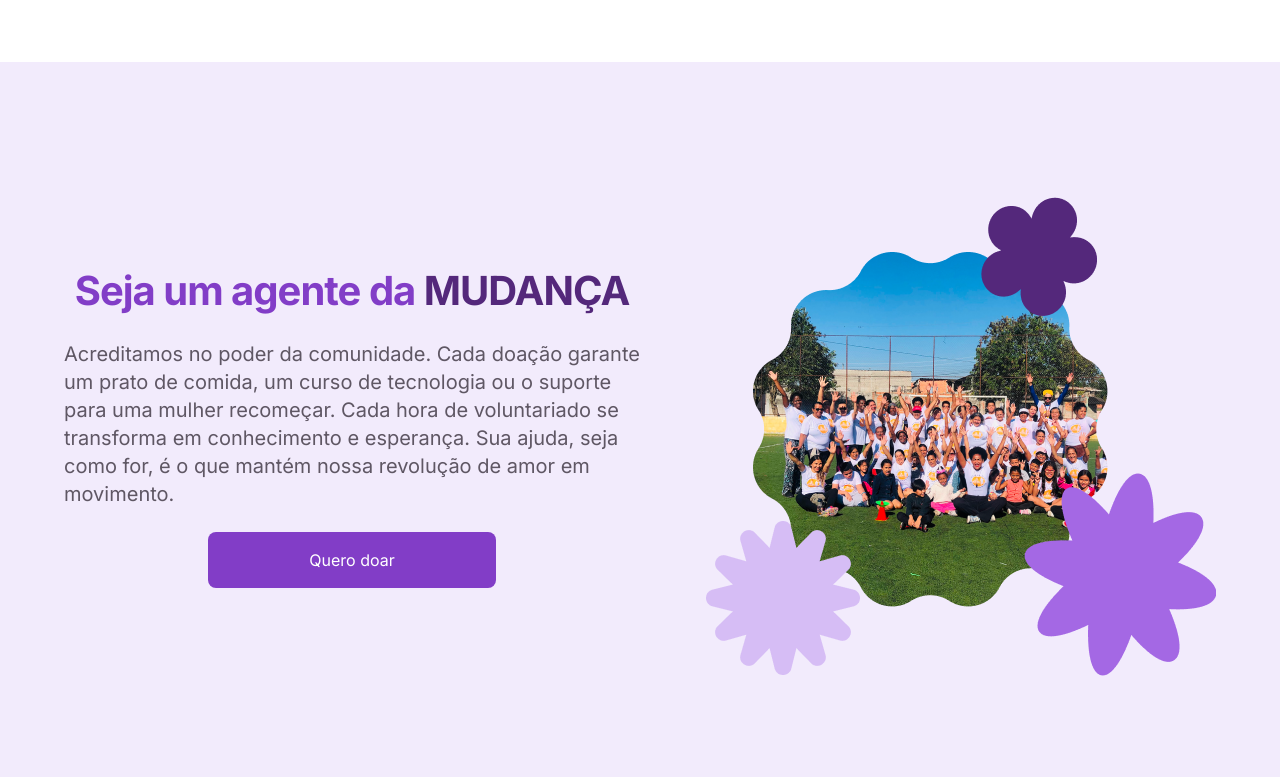
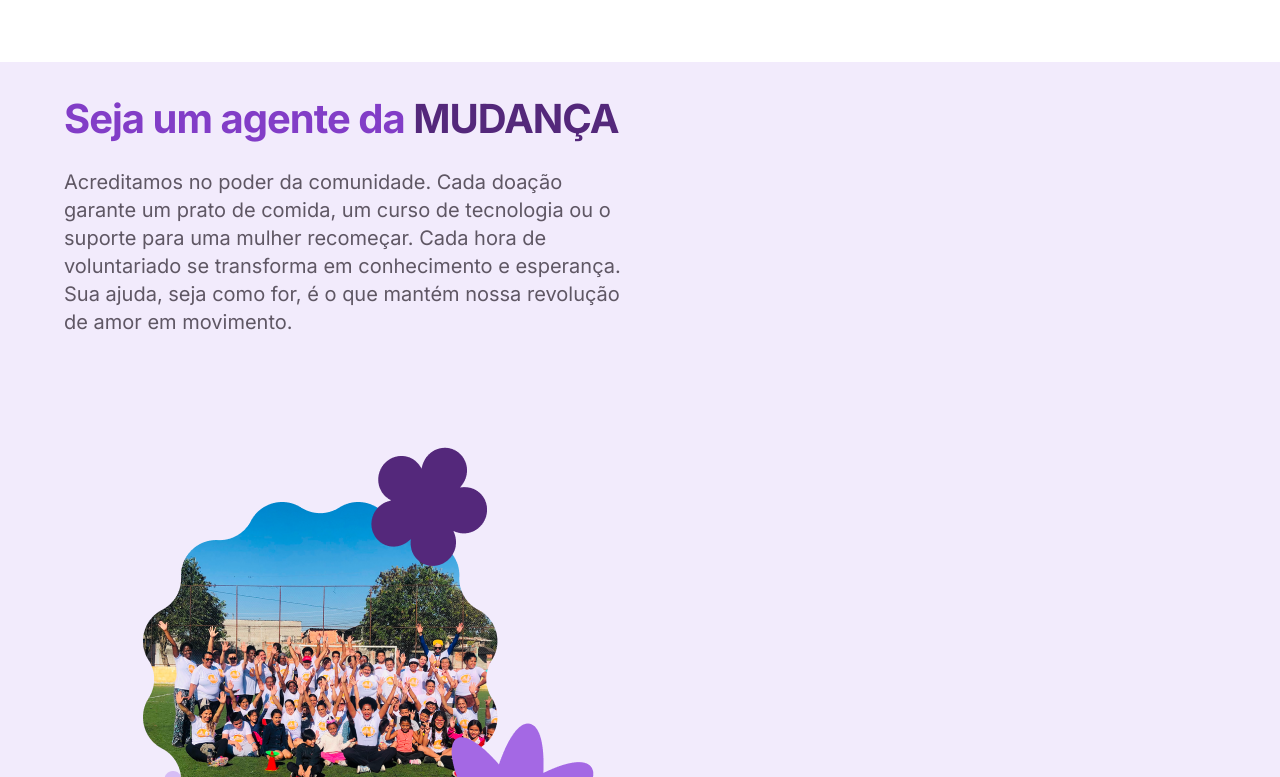
Before and after one commit to Projeto-FrontEnd-Fusion/Aceve-website-development, a Next.js app: page /sobre-nos in a window 1280 px wide. Shown: the part 3003-3780 px from the top of the page. Built offline with nearby package versions, Linux system fonts and the light colour scheme; a web font is replaced by a local one.

Commit message:
refactor: remove img and style on changemaker section

```diff
--- a/src/features/about-us/components/Changemaker.tsx
+++ b/src/features/about-us/components/Changemaker.tsx
@@ -4,29 +4,35 @@ import floralFrameImage from "@/assets/changemaker.png";
 
 export const Changemaker = () => {
   return (
-    <section className="w-full bg-primary-200 px-4 py-12 tablet:px-8 desktop:px-16 flex flex-col tablet:flex-row items-center justify-between gap-8">
-      <div className="flex flex-col items-center tablet:max-w-[50%] max-w-[35rem] gap-6 order-1 desktop:order-1 text-center tablet:text-center desktop:text-left mx-auto desktop:mx-0">
-        <h2 className="font-inter font-bold text-2xl tablet:text-[2rem] desktop:text-[2.5rem] leading-tight tracking-tight max-w-full tablet:whitespace-nowrap">
+    <section className="w-full bg-primary-200 px-4 py-8 tablet:px-8 desktop:px-16">
+      <div className="grid gap-6 desktop:grid-cols-2 desktop:items-center">
+        <div className="flex flex-col gap-6 text-center desktop:text-left">
+          <h2 className="font-inter font-bold text-2xl tablet:text-[2rem] desktop:text-[2.5rem] leading-tight tracking-tight text-center desktop:text-left order-1">
             <span className="block tablet:inline text-primary-600">
               Seja um agente da{" "}
             </span>
-          <span className="block tablet:inline text-primary-800">MUDANÇA</span>
+            <span className="block tablet:inline text-primary-800">
+              MUDANÇA
+            </span>
           </h2>
-        <div className="w-full flex justify-center tablet:hidden max-w-[28rem] mx-auto mt-0 px-4">
+
+          <div className="w-full flex justify-center order-2 desktop:order-3">
             <Image
               src={floralFrameImage}
               alt="Imagem institucional decorada com moldura floral"
               className="object-cover h-auto max-w-full transition-all duration-500"
             />
           </div>
-        <p className="font-inter text-base tablet:text-lg desktop:text-xl leading-relaxed text-grey-600 text-left px-4 pb-8 tablet:px-0 tablet:pt-0 tablet:pb-0 max-w-full">
+
+          <p className="font-inter text-base tablet:text-lg desktop:text-xl leading-relaxed text-grey-600 text-left max-w-full order-3 desktop:order-1">
             Acreditamos no poder da comunidade. Cada doação garante um prato de
-          comida, um curso de tecnologia ou o suporte para uma mulher recomeçar.
-          Cada hora de voluntariado se transforma em conhecimento e esperança.
-          Sua ajuda, seja como for, é o que mantém nossa revolução de amor em
-          movimento.
+            comida, um curso de tecnologia ou o suporte para uma mulher
+            recomeçar. Cada hora de voluntariado se transforma em conhecimento e
+            esperança. Sua ajuda, seja como for, é o que mantém nossa revolução
+            de amor em movimento.
           </p>
-        <div className="w-full flex justify-center tablet:justify-center max-w-full">
+
+          <div className="w-full flex justify-center tablet:justify-center desktop:justify-start max-w-full order-4">
             <GlobalLink
               href="/quero-doar"
               variant="primary"
@@ -36,12 +42,6 @@ export const Changemaker = () => {
             </GlobalLink>
           </div>
         </div>
-      <div className="hidden tablet:flex desktop:max-w-[50%] justify-center order-2 max-w-[32rem] mt-0">
-        <Image
-          src={floralFrameImage}
-          alt="Imagem institucional decorada com moldura floral"
-          className="object-cover h-auto max-w-full transition-all duration-500"
-        />
       </div>
     </section>
   );
```
Lines whose indentation alone changed are shown as unchanged.
